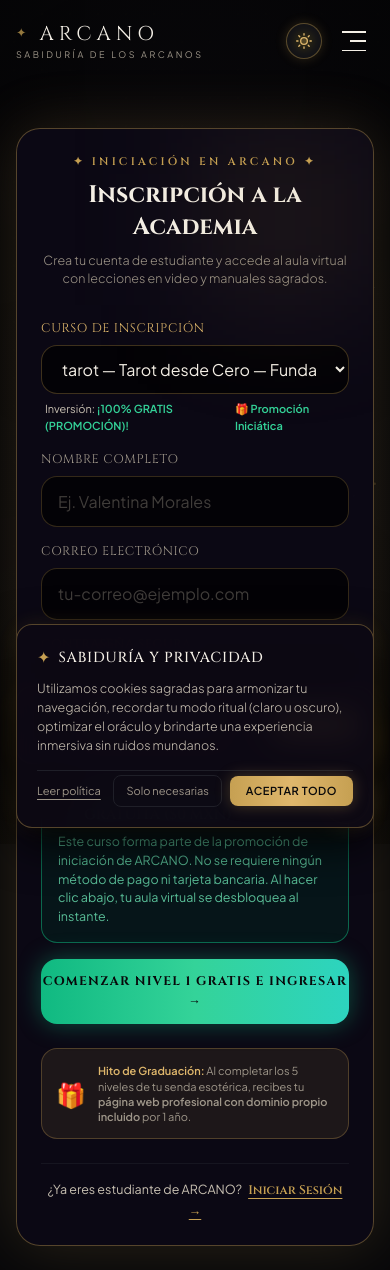
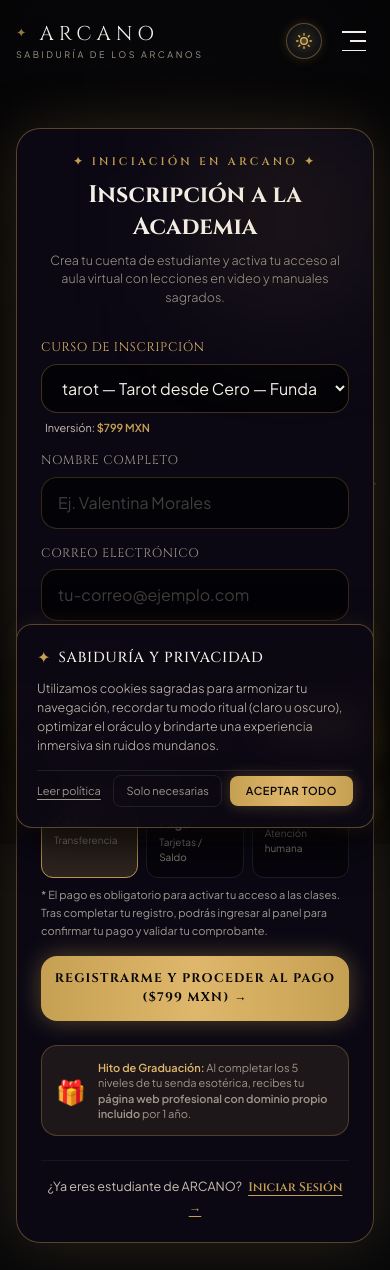
Before and after one commit to Arcano3Ai/arcano, a Next.js app: page /academia/registro in a window 390 px wide. Shown: the top 1270 px of the page. Built offline with nearby package versions, Linux system fonts and the light colour scheme.

Commit message:
feat(academy): enforce mandatory payment for course access and remove free level 1 promo

```diff
--- a/src/app/academia/registro/page.tsx
+++ b/src/app/academia/registro/page.tsx
@@ -19,7 +19,7 @@ function RegisterFormContent() {
   const [selectedCourseId, setSelectedCourseId] = useState(
     initialCourseParam || LMS_COURSES[0]?.id || 'tarot-01'
   );
-  const [paymentOption, setPaymentOption] = useState<'spei' | 'mercadopago' | 'whatsapp' | 'demo'>('spei');
+  const [paymentOption, setPaymentOption] = useState<'spei' | 'mercadopago' | 'whatsapp'>('spei');
   const [errorMessage, setErrorMessage] = useState('');
   const [isLoading, setIsLoading] = useState(false);
 
@@ -69,9 +69,7 @@ function RegisterFormContent() {
     // Si eligió WhatsApp, abrimos la conversación con los datos
     if (paymentOption === 'whatsapp') {
       const msg = encodeURIComponent(
-        selectedCourse?.priceMxn === 0
-          ? `Hola, El Señor de los Arcanos / ARCANO. Me he registrado en el Aula Virtual con el correo *${email}* para comenzar el Nivel 1 GRATIS por promoción: *${selectedCourse?.category} — ${selectedCourse?.title}*.`
-          : `Hola, El Señor de los Arcanos / ARCANO. Me he registrado en la Academia Esotérica con el correo *${email}* para el curso: *${selectedCourse?.category} — ${selectedCourse?.title}* ($799 MXN). Solicito los datos de depósito para activar mi constelación.`
+        `Hola, El Señor de los Arcanos / ARCANO. Me he registrado en la Academia Esotérica con el correo *${email}* para el curso: *${selectedCourse?.category} — ${selectedCourse?.title}* ($799 MXN). Solicito los datos de depósito/SPEI para activar mi acceso al aula virtual.`
       );
       window.open(`https://wa.me/${brandConfig.contact.whatsappNumber}?text=${msg}`, '_blank');
     }
@@ -95,7 +93,7 @@ function RegisterFormContent() {
           Inscripción a la Academia
         </h2>
         <p className="text-xs text-parchment-dim font-light max-w-sm mx-auto">
-          Crea tu cuenta de estudiante y accede al aula virtual con lecciones en video y manuales sagrados.
+          Crea tu cuenta de estudiante y activa tu acceso al aula virtual con lecciones en video y manuales sagrados.
         </p>
       </div>
 
@@ -119,23 +117,16 @@ function RegisterFormContent() {
           >
             {LMS_COURSES.map((course) => (
               <option key={course.id} value={course.id} className="bg-obsidian-deep text-parchment">
-                {course.category} — {course.title} {course.priceMxn === 0 ? '✦ ¡100% GRATIS (PROMOCIÓN)!' : `($${course.priceMxn} MXN)`}
+                {course.category} — {course.title} ($799 MXN)
               </option>
             ))}
           </select>
           <div className="mt-1.5 flex items-center justify-between text-[11px] text-parchment-muted px-1">
             <span>
-              Inversión:{" "}
-              {selectedCourse?.priceMxn === 0 ? (
-                <strong className="text-emerald-400 font-bold">¡100% GRATIS (PROMOCIÓN)!</strong>
-              ) : (
-                <strong className="text-gold">$799 MXN</strong>
-              )}
+              Inversión: <strong className="text-gold">$799 MXN</strong>
             </span>
-            {selectedCourse?.priceMxn === 0 ? (
-              <span className="text-emerald-400 font-semibold">🎁 Promoción Iniciática</span>
-            ) : selectedCourse?.slug.includes('05') ? (
-              <span className="text-gold font-semibold">★ Desbloquea Web Gratis</span>
+            {selectedCourse?.slug.includes('05') ? (
+              <span className="text-gold font-semibold">★ Desbloquea Web con Dominio</span>
             ) : null}
           </div>
         </div>
@@ -188,20 +179,9 @@ function RegisterFormContent() {
         {/* Opciones de Modalidad / Pago */}
         <div className="pt-2">
           <label className="block text-xs font-serif text-parchment-dim mb-2 uppercase tracking-wider">
-            Forma de Activación
+            Método de Pago Preferido ($799 MXN)
           </label>
-          {selectedCourse?.priceMxn === 0 ? (
-            <div className="p-4 rounded-2xl bg-emerald-950/40 border border-emerald-500/50 text-emerald-200">
-              <div className="flex items-center gap-2 font-serif font-semibold text-sm text-emerald-300">
-                <span>🎁</span>
-                <span>ACTIVACIÓN INMEDIATA GRATUITA ($0 MXN)</span>
-              </div>
-              <p className="text-xs text-emerald-300/80 mt-1.5 leading-relaxed">
-                Este curso forma parte de la promoción de iniciación de ARCANO. No se requiere ningún método de pago ni tarjeta bancaria. Al hacer clic abajo, tu aula virtual se desbloquea al instante.
-              </p>
-            </div>
-          ) : (
-            <div className="grid grid-cols-2 gap-2 text-xs">
+          <div className="grid grid-cols-3 gap-2 text-xs">
             <button
               type="button"
               onClick={() => setPaymentOption('spei')}
@@ -211,8 +191,8 @@ function RegisterFormContent() {
                   : 'bg-black/40 border-charcoal-border text-parchment-muted hover:border-gold/30'
               }`}
             >
-                <div className="font-semibold">🏦 SPEI / OXXO</div>
-                <div className="text-[10px] text-parchment-dim">Transferencia directa</div>
+              <div className="font-semibold text-xs">🏦 SPEI / OXXO</div>
+              <div className="text-[10px] text-parchment-dim mt-0.5">Transferencia</div>
             </button>
 
             <button
@@ -224,8 +204,8 @@ function RegisterFormContent() {
                   : 'bg-black/40 border-charcoal-border text-parchment-muted hover:border-gold/30'
               }`}
             >
-                <div className="font-semibold">💳 Mercado Pago</div>
-                <div className="text-[10px] text-parchment-dim">Tarjetas y saldo</div>
+              <div className="font-semibold text-xs">💳 Mercado Pago</div>
+              <div className="text-[10px] text-parchment-dim mt-0.5">Tarjetas / Saldo</div>
             </button>
 
             <button
@@ -237,41 +217,24 @@ function RegisterFormContent() {
                   : 'bg-black/40 border-charcoal-border text-parchment-muted hover:border-gold/30'
               }`}
             >
-                <div className="font-semibold">🟢 WhatsApp Tutor</div>
-                <div className="text-[10px] text-parchment-dim">Atención humana</div>
-              </button>
-
-              <button
-                type="button"
-                onClick={() => setPaymentOption('demo')}
-                className={`p-3 rounded-xl border text-left transition-all ${
-                  paymentOption === 'demo'
-                    ? 'bg-gold/20 border-gold text-gold-light'
-                    : 'bg-black/40 border-charcoal-border text-parchment-muted hover:border-gold/30'
-                }`}
-              >
-                <div className="font-semibold">⚡ Pase de Cortesía</div>
-                <div className="text-[10px] text-parchment-dim">Entrada inmediata</div>
+              <div className="font-semibold text-xs">🟢 WhatsApp</div>
+              <div className="text-[10px] text-parchment-dim mt-0.5">Atención humana</div>
             </button>
           </div>
-          )}
+          <p className="text-[11px] text-parchment-muted/80 mt-2 leading-relaxed">
+            * El pago es obligatorio para activar tu acceso a las clases. Tras completar tu registro, podrás ingresar al panel para confirmar tu pago y validar tu comprobante.
+          </p>
         </div>
 
         {/* Botón de Enviar */}
         <button
           type="submit"
           disabled={isLoading}
-          className={`w-full mt-4 py-3.5 rounded-2xl font-serif font-bold text-xs uppercase tracking-widest active:scale-98 transition-all disabled:opacity-50 ${
-            selectedCourse?.priceMxn === 0
-              ? 'bg-gradient-to-r from-emerald-500 via-emerald-400 to-teal-400 text-obsidian shadow-[0_0_25px_rgba(16,185,129,0.4)] hover:brightness-110'
-              : 'bg-gradient-to-r from-gold via-gold-light to-gold text-obsidian shadow-[0_0_25px_rgba(198,160,82,0.4)] hover:brightness-110'
-          }`}
+          className="w-full mt-4 py-3.5 rounded-2xl font-serif font-bold text-xs uppercase tracking-widest active:scale-98 transition-all disabled:opacity-50 bg-gradient-to-r from-gold via-gold-light to-gold text-obsidian shadow-[0_0_25px_rgba(198,160,82,0.4)] hover:brightness-110"
         >
           {isLoading
-            ? 'Consagrando Alumno en el Templo...'
-            : selectedCourse?.priceMxn === 0
-            ? 'Comenzar Nivel 1 Gratis e Ingresar →'
-            : 'Completar Inscripción e Ingresar'}
+            ? 'Registrando Estudiante...'
+            : 'Registrarme y Proceder al Pago ($799 MXN) →'}
         </button>
       </form>
 
--- a/src/components/ArcanaAiBot.tsx
+++ b/src/components/ArcanaAiBot.tsx
@@ -78,21 +78,21 @@ export const ArcanaAiBot: React.FC = () => {
     ) {
       if (q.includes("nivel 3") && (q.includes("web") || q.includes("gratis") || q.includes("promocion"))) {
         return {
-          response: `✦ Actualización de la Promoción Sagrada:\n\n• ¡El **Nivel 1 es 100% GRATIS por promoción de bienvenida** en cualquiera de nuestras rutas!\n• La bonificación de la «Página Web Personalizada GRATIS con Dominio Propio por 1 año» se desbloquea oficialmente al **completar el Nivel 5** de cualquiera de nuestras 4 disciplinas (Tarot, Astrología, Numerología o Reiki).\n\nEsto asegura que tengas toda la maestría técnica y práctica para lanzar tu proyecto con solvencia total. Los niveles del 2 al 6 tienen una inversión accesible de solo $799 MXN por nivel.`,
-          quickReplies: ["Iniciar Nivel 1 Gratis", "¿Cómo obtengo la web gratis?", "Ingresar al Aula Virtual"],
+          response: `✦ Bonificación de Graduación de la Academia:\n\n• La bonificación de la «Página Web Personalizada GRATIS con Dominio Propio por 1 año» se desbloquea oficialmente al **completar el Nivel 5** de cualquiera de nuestras 4 disciplinas (Tarot, Astrología, Numerología o Reiki).\n\nEsto asegura que tengas toda la maestría técnica y práctica para lanzar tu proyecto con solvencia total. Cada curso tiene una inversión accesible de $799 MXN.`,
+          quickReplies: ["Ver Cursos de Tarot", "¿Cómo obtengo la web gratis?", "Ingresar al Aula Virtual"],
         };
       }
 
-      if (q.includes("web") || q.includes("gratis") || q.includes("promocion") || q.includes("promoción") || q.includes("nivel 5") || q.includes("primer nivel") || q.includes("nivel 1")) {
+      if (q.includes("web") || q.includes("gratis") || q.includes("promocion") || q.includes("promoción") || q.includes("nivel 5") || q.includes("precio") || q.includes("costo")) {
         return {
-          response: `✦ Promociones Activas de la Academia Esotérica ARCANO:\n\n1. 🎁 **¡Primer Nivel 100% GRATIS!**\nPuedes comenzar hoy mismo el Nivel 1 de tu disciplina (ej. Tarot desde Cero) sin costo ni tarjeta bancaria para que pruebes el aula virtual y las lecciones.\n\n2. 🌐 **Página Web Profesional GRATIS al completar el Nivel 5**:\n«Completa los 5 niveles de formación y recibe una página web personalizada GRATIS con dominio propio (.com) incluido durante 1 año.»\n\n• Inversión: Nivel 1 GRATIS • Niveles 2 al 5/6: $799 MXN por curso.\n• Incluye: manuales PDF ceremoniales, videos sagrados y tutoría oficial en consultas@arcanosolutions.com.`,
-          quickReplies: ["Iniciar Nivel 1 Gratis", "Ver Cursos de Tarot", "¿Cómo obtengo la web gratis?", "Aula Virtual"],
+          response: `✦ Formación y Beneficios de la Academia Esotérica ARCANO:\n\n1. 📜 **Inversión Accesible**:\nCada curso tiene una inversión de solo **$799 MXN** con pago requerido para activar tu matrícula e ingresar a las clases en video y manuales ceremoniales.\n\n2. 🌐 **Página Web Profesional GRATIS al completar el Nivel 5**:\n«Completa los 5 niveles de formación y recibe una página web personalizada GRATIS con dominio propio (.com) incluido durante 1 año.»\n\n• Incluye: manuales PDF ceremoniales, videos sagrados y tutoría oficial en consultas@arcanosolutions.com.`,
+          quickReplies: ["Inscribirme a Tarot", "Ver Cursos de Astrología", "¿Cómo obtengo la web gratis?", "Aula Virtual"],
         };
       }
 
       return {
-        response: `✦ Academia Esotérica — ARCANO:\n\nPlataforma educativa con 4 rutas de formación sagrada:\n\n1. 🎴 Tarot (6 Niveles iniciáticos a profesionales)\n2. 🪐 Astrología (5 Niveles: Desde Cero hasta Carta Natal y Kármica)\n3. 🔢 Numerología (5 Niveles: Códigos, Número de Vida y Profesional)\n4. ✨ Reiki y Energía (5 Niveles: Bienestar, Chakras y Conexión Interior)\n\n• 🎁 **Promoción Especial**: ¡El Nivel 1 es 100% GRATIS!\n• Niveles avanzados (2 al 6): $799 MXN.\n• ¡Completa los 5 niveles de cualquier disciplina y recibe tu página web personalizada GRATIS con dominio por 1 año!`,
-        quickReplies: ["Iniciar Nivel 1 Gratis", "¿Cómo obtengo la web gratis?", "Ingresar al Aula Virtual"],
+        response: `✦ Academia Esotérica — ARCANO:\n\nPlataforma educativa con 4 rutas de formación sagrada:\n\n1. 🎴 Tarot (6 Niveles iniciáticos a profesionales)\n2. 🪐 Astrología (5 Niveles: Desde Cero hasta Carta Natal y Kármica)\n3. 🔢 Numerología (5 Niveles: Códigos, Número de Vida y Profesional)\n4. ✨ Reiki y Energía (5 Niveles: Bienestar, Chakras y Conexión Interior)\n\n• Inversión: $799 MXN por curso (pago requerido para activar tu acceso).\n• ¡Completa los 5 niveles de cualquier disciplina y recibe tu página web personalizada GRATIS con dominio por 1 año!`,
+        quickReplies: ["Inscribirme a Tarot", "¿Cómo obtengo la web gratis?", "Ingresar al Aula Virtual"],
       };
     }
 
--- a/src/components/academy/AcademySection.tsx
+++ b/src/components/academy/AcademySection.tsx
@@ -88,14 +88,14 @@ export const AcademySection: React.FC<AcademySectionProps> = ({ asHeading: Headi
 
             {/* Badges de Garantía */}
             <div className="pt-2 flex flex-wrap items-center justify-center lg:justify-start gap-4 text-xs font-sans text-parchment-dim">
-              <span className="flex items-center gap-1.5 px-3 py-1.5 rounded-full bg-emerald-950/50 border border-emerald-500/40 text-emerald-300 shadow-inner">
-                <span>🎁</span> <strong className="text-emerald-200 font-bold">Nivel 1 GRATIS por Promoción</strong>
+              <span className="flex items-center gap-1.5 px-3 py-1.5 rounded-full bg-[#100e18] border border-gold/40 text-gold-light shadow-inner">
+                <span className="text-gold">✦</span> Inversión por Nivel: <strong className="text-gold font-bold ml-1">$799 MXN</strong>
               </span>
               <span className="flex items-center gap-1.5 px-3 py-1.5 rounded-full bg-[#100e18] border border-charcoal-border shadow-inner">
-                <span className="text-gold">✦</span> Niveles 2 al 6: <strong className="text-gold-light ml-1 font-semibold">$799 MXN</strong>
+                <span className="text-gold">🔓</span> Al completar Nivel 5: <strong className="text-gold-light ml-1 font-semibold">Web Propia con Dominio</strong>
               </span>
               <span className="flex items-center gap-1.5 px-3 py-1.5 rounded-full bg-[#100e18] border border-charcoal-border shadow-inner">
-                <span className="text-gold">🔓</span> Al completar Nivel 5: <strong className="text-gold-light ml-1 font-semibold">Web Gratis con Dominio</strong>
+                <span className="text-gold">📜</span> Formación con <strong className="text-gold-light ml-1 font-semibold">Certificación Oficial</strong>
               </span>
             </div>
 
@@ -243,7 +243,7 @@ export const AcademySection: React.FC<AcademySectionProps> = ({ asHeading: Headi
 
               <div className="pt-6 mt-4 border-t border-charcoal-border/60 flex items-center justify-between">
                 <span className="text-[11px] font-sans text-gold/80">
-                  {category.activeCount} Niveles • <span className="text-emerald-400 font-semibold">Nivel 1 GRATIS</span>
+                  {category.activeCount} Niveles • <span className="text-gold-light font-medium">$799 MXN c/u</span>
                 </span>
                 <button
                   onClick={() => handleSelectDiscipline(category.id)}
@@ -268,9 +268,8 @@ export const AcademySection: React.FC<AcademySectionProps> = ({ asHeading: Headi
               CATÁLOGO DE CURSOS
             </h2>
             <p className="text-sm sm:text-base text-parchment-muted font-sans font-light">
-              Explora todos los niveles disponibles. El Nivel 1 es{" "}
-              <strong className="text-emerald-400 font-semibold">100% GRATIS por promoción</strong>, y los niveles del 2 al 6 tienen una inversión única de{" "}
-              <strong className="text-gold-light font-semibold">$799 MXN</strong>.
+              Explora todos los niveles disponibles. Cada curso tiene una inversión accesible de{" "}
+              <strong className="text-gold-light font-semibold">$799 MXN</strong> con acceso completo a lecciones en video, manuales y tutoría oficial.
             </p>
           </div>
 
--- a/src/components/academy/CourseModal.tsx
+++ b/src/components/academy/CourseModal.tsx
@@ -113,31 +113,18 @@ export const CourseModal: React.FC<CourseModalProps> = ({
           <div className="p-4 rounded-xl bg-[#130f21] border border-gold/25 flex flex-col sm:flex-row sm:items-center justify-between gap-4">
             <div>
               <div className="text-[10px] uppercase tracking-widest text-parchment-muted font-sans font-medium">
-                {course.price === 0 ? "🎁 Promoción Especial de Lanzamiento" : "Inversión por Nivel"}
+                Inversión por Nivel
               </div>
-              {course.price === 0 ? (
-                <div className="flex items-baseline gap-2 mt-0.5">
-                  <span className="line-through text-sm sm:text-base font-serif text-parchment-dim/60 font-light">
-                    $799 MXN
-                  </span>
-                  <span className="font-serif text-2xl sm:text-3xl text-emerald-400 font-bold tracking-wide">
-                    100% GRATIS
-                  </span>
-                </div>
-              ) : (
-                <div className="font-serif text-3xl text-gold-light font-medium tracking-wide">
-                  {course.formattedPrice}
-                </div>
-              )}
+              <div className="font-serif text-3xl text-gold-light font-medium tracking-wide">
+                {course.formattedPrice}
+              </div>
             </div>
             <div className="text-left sm:text-right text-xs text-parchment-dim font-sans space-y-0.5">
               <div className="text-gold font-medium flex items-center gap-1.5 sm:justify-end">
                 <span>✦</span> Formación 100% Online & Asincrónica
               </div>
               <p className="text-parchment-muted text-[11px]">
-                {course.price === 0
-                  ? "Acceso completo a lecciones, manuales en PDF descargables y tutoría oficial sin costo."
-                  : "Incluye manuales ceremoniales en PDF descargables y certificado al finalizar"}
+                Incluye manuales ceremoniales en PDF descargables y certificado al finalizar
               </p>
             </div>
           </div>
@@ -297,14 +284,10 @@ export const CourseModal: React.FC<CourseModalProps> = ({
         <div className="p-4 sm:p-6 bg-[#0a0713] border-t border-charcoal-border flex flex-col sm:flex-row items-center justify-between gap-3 shrink-0">
           <div className="hidden sm:block">
             <div className="text-[10px] uppercase tracking-widest text-parchment-muted">
-              {course.price === 0 ? "Iniciación Sin Costo" : "Inscripción Inmediata"}
+              Inscripción Inmediata
             </div>
             <div className="font-serif text-lg text-gold font-medium">
-              {course.price === 0 ? (
-                <span className="text-emerald-400 font-bold">100% GRATIS • Promoción Activa</span>
-              ) : (
-                `${course.formattedPrice} • Acceso Total`
-              )}
+              {course.formattedPrice} • Acceso Total
             </div>
           </div>
 
@@ -318,13 +301,9 @@ export const CourseModal: React.FC<CourseModalProps> = ({
             <a
               href={`/academia/registro?curso=${course.id}`}
               onClick={onClose}
-              className={`w-full sm:w-auto px-8 py-3.5 rounded-xl text-xs uppercase tracking-[0.2em] font-sans font-bold shadow-lg transition-all flex items-center justify-center gap-2 text-center ${
-                course.price === 0
-                  ? "bg-gradient-to-r from-emerald-500 via-emerald-400 to-teal-400 text-obsidian shadow-[0_0_25px_rgba(16,185,129,0.5)] hover:shadow-[0_0_35px_rgba(16,185,129,0.7)] hover:scale-[1.02]"
-                  : "bg-gradient-to-r from-gold via-gold-light to-gold text-obsidian shadow-[0_0_25px_rgba(198,160,82,0.5)] hover:shadow-[0_0_35px_rgba(198,160,82,0.7)] hover:scale-[1.02]"
-              }`}
+              className="w-full sm:w-auto px-8 py-3.5 rounded-xl text-xs uppercase tracking-[0.2em] font-sans font-bold shadow-lg transition-all flex items-center justify-center gap-2 text-center bg-gradient-to-r from-gold via-gold-light to-gold text-obsidian shadow-[0_0_25px_rgba(198,160,82,0.5)] hover:shadow-[0_0_35px_rgba(198,160,82,0.7)] hover:scale-[1.02]"
             >
-              <span>{course.price === 0 ? "INICIAR GRATIS AHORA" : "INSCRIBIRME AHORA"}</span>
+              <span>INSCRIBIRME AHORA</span>
               <span>→</span>
             </a>
           </div>
--- a/src/data/academy.ts
+++ b/src/data/academy.ts
@@ -229,12 +229,11 @@ export const academyCourses: AcademyCourse[] = [
     title: "Tarot desde Cero — Fundamentos e Iniciación",
     description:
       "Iniciación profunda en el Tarot: origen histórico-hermético, anatomía de los 78 naipes, arquetipos esenciales, consagración y primeras lecturas guiadas, con la escucha obligatoria de los primeros 12 Arcanos Mayores.",
-    price: 0,
-    originalPrice: 799,
+    price: 799,
     currency: "MXN",
-    formattedPrice: "GRATIS",
-    badge: "100% GRATIS (PROMOCIÓN)",
-    tag: "NIVEL 1 GRATUITO",
+    formattedPrice: "$799 MXN",
+    badge: "NIVEL 1",
+    tag: "FUNDAMENTOS E INICIACIÓN",
     countsForPromotion: true,
     duration: "A tu propio ritmo",
     lessonsCount: "7 Lecciones Maestras",
@@ -425,12 +424,11 @@ export const academyCourses: AcademyCourse[] = [
     title: "Astrología desde Cero",
     description:
       "Conoce los fundamentos de la mecánica celeste, la rueda zodiacal y aprende los elementos esenciales para comenzar a descifrar una carta natal.",
-    price: 0,
-    originalPrice: 799,
+    price: 799,
     currency: "MXN",
-    formattedPrice: "GRATIS",
-    badge: "100% GRATIS (PROMOCIÓN)",
-    tag: "NIVEL 1 GRATUITO",
+    formattedPrice: "$799 MXN",
+    badge: "NIVEL 1",
+    tag: "FUNDAMENTOS DE LA RUEDA",
     countsForPromotion: true,
     duration: "A tu propio ritmo",
     lessonsCount: "7 Lecciones Maestras",
@@ -592,12 +590,11 @@ export const academyCourses: AcademyCourse[] = [
     title: "Numerología desde Cero",
     description:
       "Descubre el poder de los números como códigos universales del cosmos y aprende a calcular e interpretar sus vibraciones esenciales del 1 al 9.",
-    price: 0,
-    originalPrice: 799,
+    price: 799,
     currency: "MXN",
-    formattedPrice: "GRATIS",
-    badge: "100% GRATIS (PROMOCIÓN)",
-    tag: "NIVEL 1 GRATUITO",
+    formattedPrice: "$799 MXN",
+    badge: "NIVEL 1",
+    tag: "CÓDIGOS PITAGÓRICOS",
     countsForPromotion: true,
     duration: "A tu propio ritmo",
     lessonsCount: "7 Lecciones Maestras",
@@ -758,12 +755,11 @@ export const academyCourses: AcademyCourse[] = [
     title: "Reiki Usui — Nivel 1 (Shoden)",
     description:
       "Iníciate en el método tradicional de Mikao Usui: canal de energía vital, los 5 principios Gokai, anatomía de los 7 chakras, técnicas Kenyoku Ho, símbolo Cho Ku Rei y autotratamiento.",
-    price: 0,
-    originalPrice: 799,
+    price: 799,
     currency: "MXN",
-    formattedPrice: "GRATIS",
-    badge: "100% GRATIS (PROMOCIÓN)",
-    tag: "NIVEL 1 GRATUITO",
+    formattedPrice: "$799 MXN",
+    badge: "NIVEL 1",
+    tag: "CANALIZACIÓN VITAL",
     countsForPromotion: true,
     duration: "A tu propio ritmo",
     lessonsCount: "7 Lecciones Maestras",
@@ -1004,7 +1000,7 @@ export const webPromotionBenefits: string[] = [
 export const academyFaqList: AcademyFaqItem[] = [
   {
     question: "¿CUÁNTO CUESTA CADA CURSO?",
-    answer: "¡El Nivel 1 de cada disciplina es 100% GRATIS por promoción especial de bienvenida! A partir del Nivel 2 en adelante, cada curso tiene una inversión accesible de $799 MXN. Además, al completar los 5 niveles de tu formación recibes tu página web profesional personalizada con dominio propio incluido por 1 año.",
+    answer: "Cada curso tiene una inversión accesible de $799 MXN. El pago es obligatorio para activar tu matrícula y acceder a las clases en video, manuales ceremoniales descargables y tutoría oficial. Además, al completar los 5 niveles de tu formación recibes tu página web profesional personalizada con dominio propio incluido por 1 año.",
   },
   {
     question: "¿NECESITO EXPERIENCIA PREVIA?",
```
Also changed, not shown: src/app/academia/mi-panel/page.tsx (+7 -15 lines), src/components/academy/CourseCard.tsx (+7 -24 lines), src/components/academy/CourseClassroomView.tsx (+7 -7 lines), src/lib/academy/studentContext.tsx (+11 -52 lines). Lines whose indentation alone changed are shown as unchanged.
